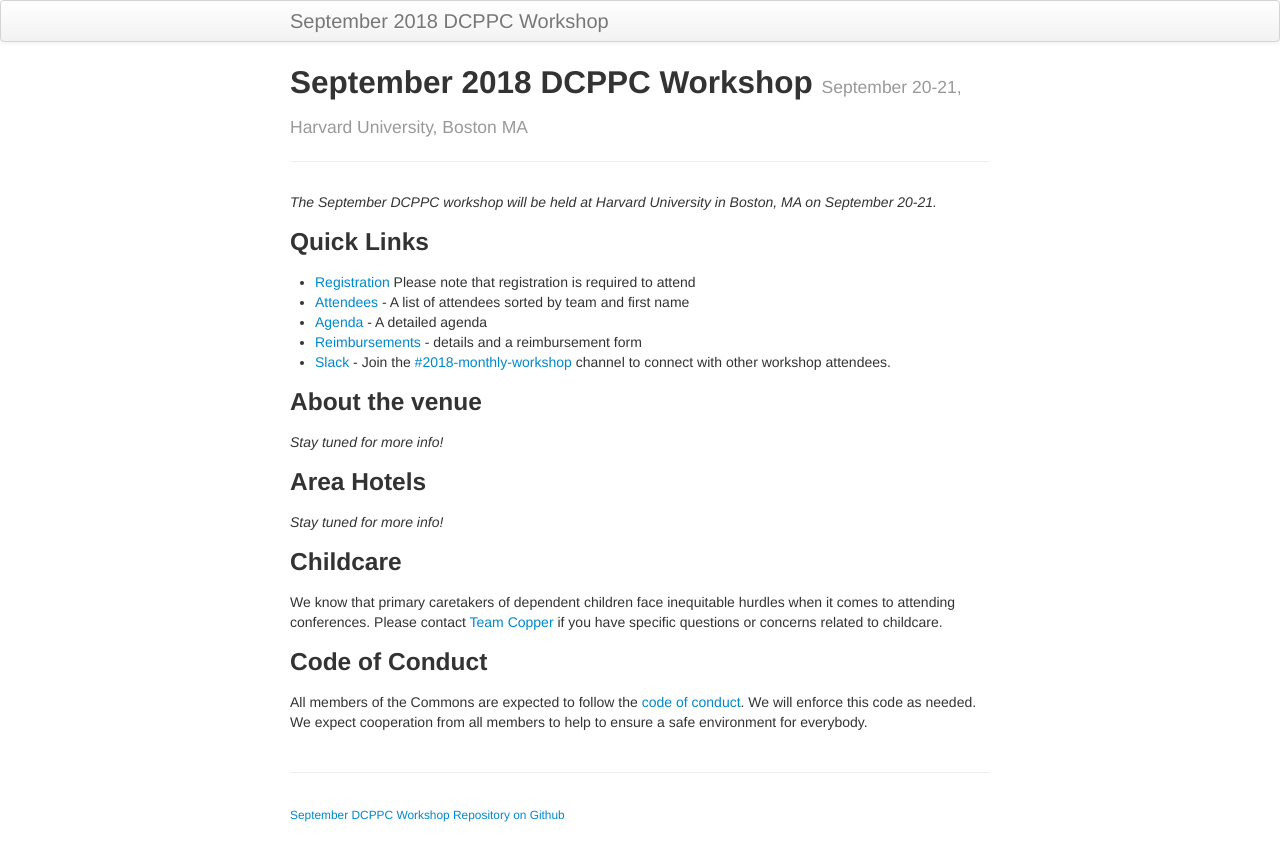
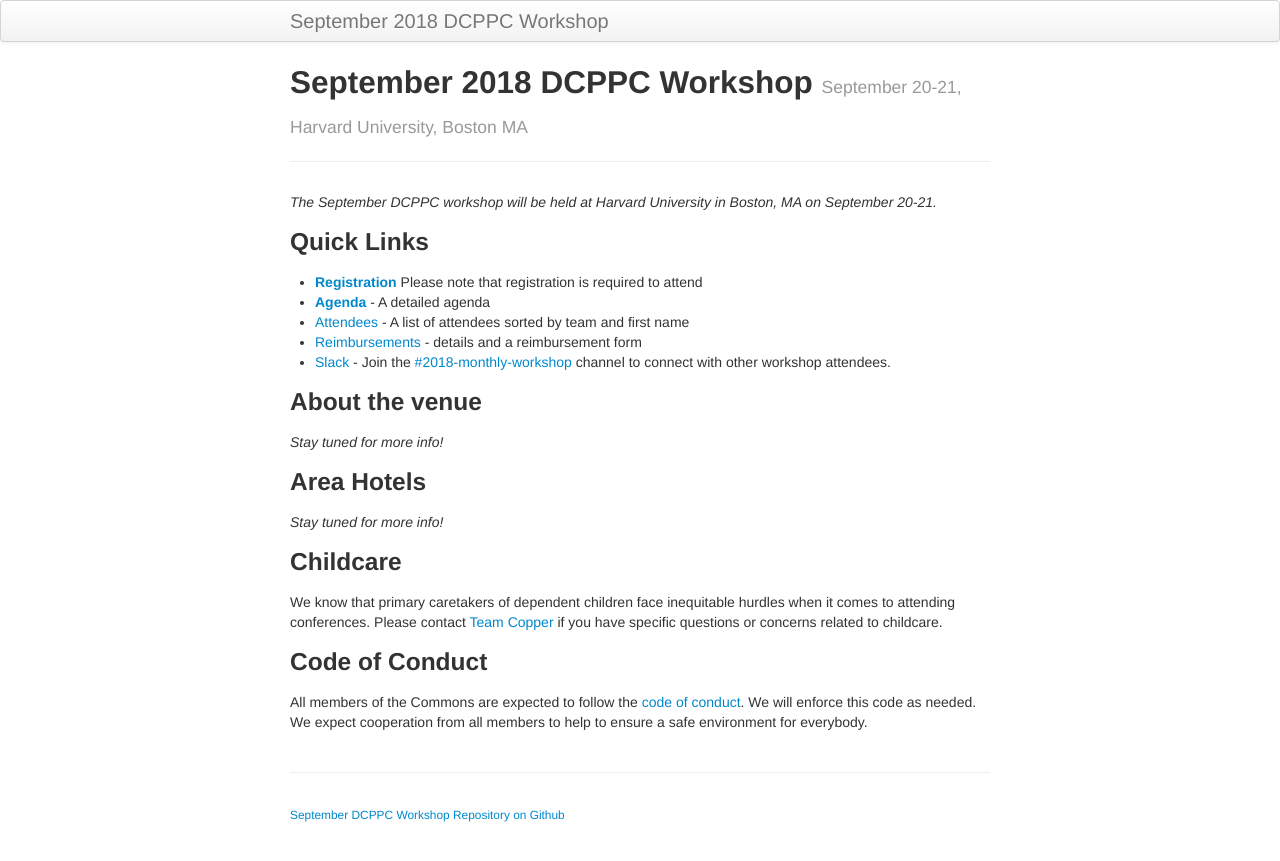
Before and after one commit to dcppc/2018-september-workshop, a Jekyll site: the page built from docs/index.md, in a window 1280 px wide. Shown: the top 861 px of the page. Built offline with Jekyll 4.4.1, drawn with Linux system fonts in a browser that asks for light colours.

Commit message:
formatting

```diff
--- a/docs/index.md
+++ b/docs/index.md
@@ -8,9 +8,9 @@ _The September DCPPC workshop will be held at Harvard University in Boston, MA o
 
 ### Quick Links
 
-- [Registration](https://ti.to/dcppc/september-dcppc-workshop) Please note that registration is required to attend
+- **[Registration](https://ti.to/dcppc/september-dcppc-workshop)** Please note that registration is required to attend
+- **[Agenda](./agenda.md)** - A detailed agenda
 - [Attendees](./attendees.md) - A list of attendees sorted by team and first name
-- [Agenda](./agenda.md) - A detailed agenda
 - [Reimbursements](./reimbursements.md) - details and a reimbursement form
 - [Slack](https://nih-dcppc.slack.com/messages/CAMLGP27N/convo/GANQFSGAD-1528381202.000599/) - Join the [#2018-monthly-workshop](https://nih-dcppc.slack.com/messages/CAMLGP27N/convo/GANQFSGAD-1528381202.000599/) channel to connect with other workshop attendees.
 
```
